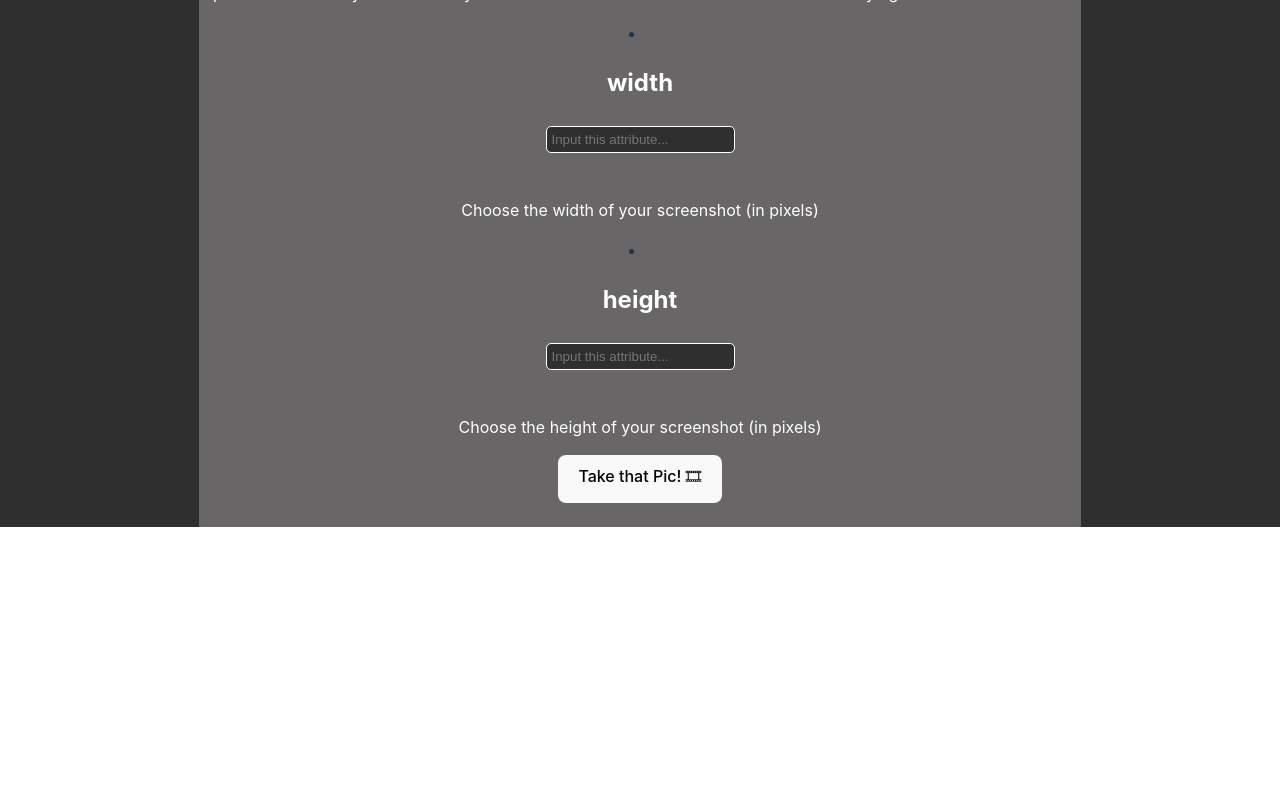
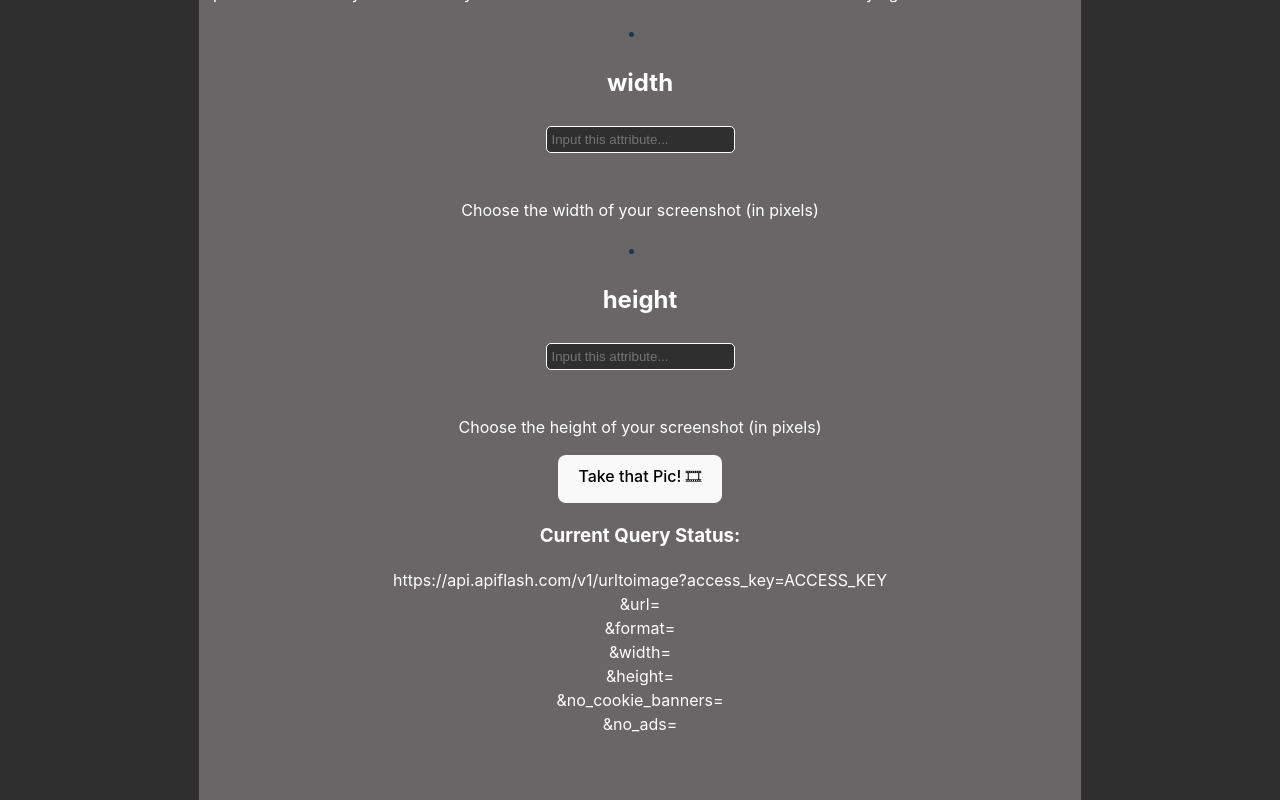
Before and after one commit to nanpiyaporn/codepath_week4, a React (Vite) app in the folder cap/: page / in a window 1280 px wide. Shown: the part 1027-1827 px from the top of the page. Before the commit the page ends 1554 px from the top, so only its background shows below. Built offline with nearby package versions, Linux system fonts and the light colour scheme.

Commit message:
Add previous images to state

```diff
--- a/cap/src/App.jsx
+++ b/cap/src/App.jsx
@@ -6,6 +6,7 @@ import './App.css';
 function App() {
   const [count, setCount] = useState(0);
   const [currentImage, setCurrentImage] = useState(null);
+  const [prevImages, setPrevImages] = useState([]);
   const [inputs, setInputs] = useState({
     url: "",
     format: "",
@@ -67,6 +68,7 @@ function App() {
       alert("Oops! Something went wrong with that query, let's try again!");
     } else {
       setCurrentImage(json.url);
+      setPrevImages((images) => [...images, json.url]);
       reset();
     }
   };
@@ -110,7 +112,7 @@ function App() {
 
 export default App;
 
-
+// my not work version!!!!
 // import { useState } from 'react';
 // import APIForm from './components/APIForm';
 // import './App.css';
--- a/cap/src/components/APIForm.jsx
+++ b/cap/src/components/APIForm.jsx
@@ -31,10 +31,30 @@ const APIForm = ({inputs, handleChange, onSubmit}) => {
         <p> {inputsInfo[index]}</p>
       </li>
     ))}
+
 </form>
 <button type="submit" className="button" onClick={onSubmit}>
   Take that Pic! 🎞
 </button>
+<div className="container">
+  <h3> Current Query Status: </h3>
+  <p>
+    https://api.apiflash.com/v1/urltoimage?access_key=ACCESS_KEY
+    <br></br>
+    &url={inputs.url} <br></br>
+    &format={inputs.format} <br></br>
+    &width={inputs.width}
+    <br></br>
+    &height={inputs.height}
+    <br></br>
+    &no_cookie_banners={inputs.no_cookie_banners}
+    <br></br>
+    &no_ads={inputs.no_ads}
+    <br></br>
+  </p>
+</div>
+
+<br></br>
 </div>
   );
 };
```
Also changed, not shown: cap/src/components/Gallery.jsx (added, +8 -0 lines).
